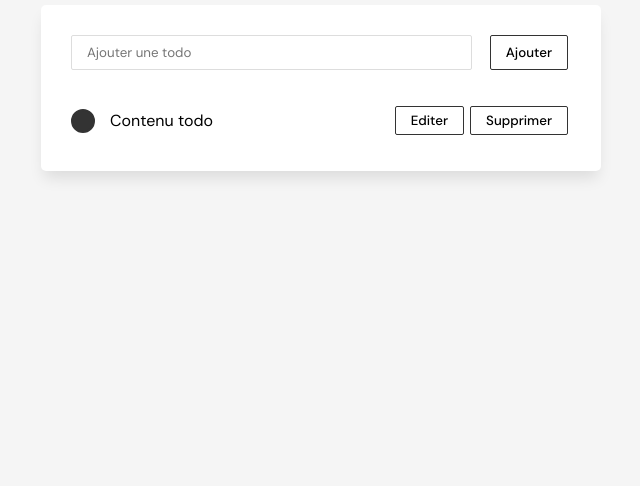
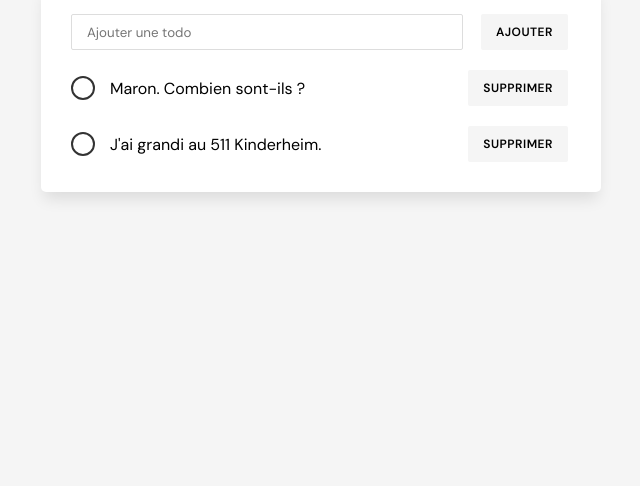
Before and after one commit to Vlemrc/Todolist, a website built with webpack: page src/index.html in a window 1280 px wide. Shown: the part 314-800 px from the top of the page, without its empty margins (319-959 px from the left). Built offline with nearby package versions, Linux system fonts and the light colour scheme.

Commit message:
ajout et suppression todo

```diff
--- a/src/index.html
+++ b/src/index.html
@@ -21,12 +21,6 @@
             <button>Ajouter</button>
         </form>
         <ul>
-            <li>
-                <span class="todo done"></span>
-                <p>Contenu todo</p>
-                <button>Editer</button>
-                <button>Supprimer</button>
-            </li>
         </ul>
     </div>
 </body>
--- a/src/index.js
+++ b/src/index.js
@@ -1 +1,70 @@
 import "./style.css";
+
+const liste = document.querySelector("ul");
+const form = document.querySelector("form");
+const input = document.querySelector("form > input");
+const span = document.querySelector("span");
+
+const todos = [
+    {
+        text: "Maron. Combien sont-ils ?",
+        done: false
+    },
+    {
+        text: "J'ai grandi au 511 Kinderheim.",
+        done: false
+    }
+];
+
+form.addEventListener("submit", event => {
+    event.preventDefault();
+    const value = input.value;
+    input.value = "";
+    addTodo(value);
+});
+
+
+const afficherTodo = () => {
+    const allTodos = todos.map((todo, index) => {
+        return CreateTodoElement(todo, index);
+    });
+    liste.innerHTML = "";
+    liste.append(...allTodos);
+};
+
+const CreateTodoElement = (todo, index) => {
+    const onetodo = document.createElement("li");
+    const buttonDelete = document.createElement("button");
+    buttonDelete.innerHTML = "Supprimer";
+    buttonDelete.addEventListener("click", event => {
+        event.stopPropagation();
+        deleteTodo(index);
+    });
+    onetodo.innerHTML = `<span class="todo ${todo.done ? "done" : ""}"></span>
+    <p>${todo.text}</p>`;
+    onetodo.append(buttonDelete);
+    onetodo.addEventListener("click", event => {
+        checkTodo(index);
+    });
+    return onetodo;
+};
+
+const addTodo = text => {
+    todos.push({
+        text,
+        done:false
+    });
+    afficherTodo();
+}
+
+const deleteTodo = index => {
+  todos.splice(index, 1);
+  afficherTodo();
+};
+
+const checkTodo = index => {
+    todos[index].done = !todos[index].done;
+    afficherTodo();
+}
+
+afficherTodo();
--- a/src/style.css
+++ b/src/style.css
@@ -33,19 +33,21 @@ p {
 
 form {
     display: flex;
-    margin-bottom: 20px;
+    margin-bottom: 10px;
 }
 
 button {
-    padding: 5px 15px;
+    padding: 10px 15px;
     border: 0px;
     border-radius: 2px;
     cursor: pointer;
     margin: 0 3px;
     font-family: 'DM Sans', sans-serif;
-    border:1px solid #333;
-    background-color:#ffffff;
-    font-weight:500;
+    background-color:#f5f5f5;
+    font-weight:600;
+    text-transform: uppercase;
+    letter-spacing: 0.5px;
+    font-size:12px;
 }
 
 button:hover {
@@ -74,11 +76,13 @@ form input {
 ul {
     padding: 0;
     list-style: none;
+    margin:0;
 }
 
 li {
     display: flex;
     align-items: center;
+    padding:10px 0px;
 }
 
 li p {
```
